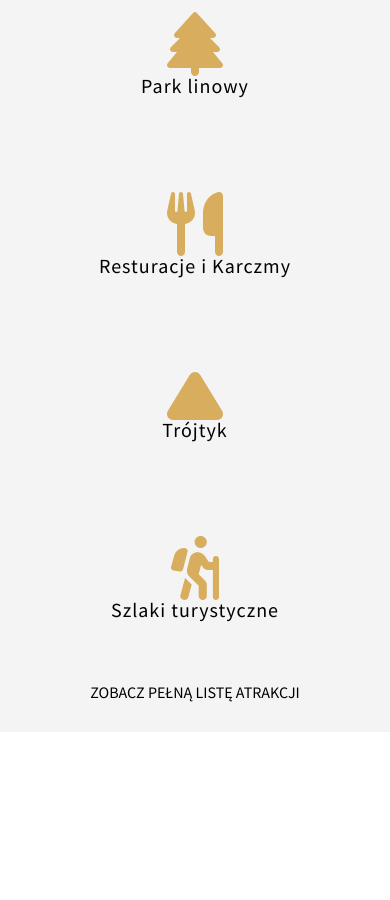
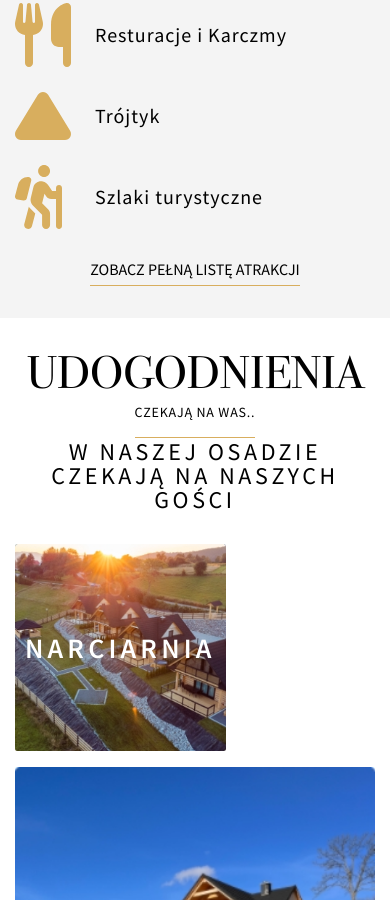
Before and after one commit to breaking16/relax-cz, a plain HTML site: page index.html in a window 390 px wide. Shown: the part 1772-2672 px from the top of the page. Before the commit the page ends 2504 px from the top, so only its background shows below. Drawn offline with Linux system fonts and the light colour scheme.

Commit message:
7half 2party

```diff
--- a/css/style.css
+++ b/css/style.css
@@ -263,6 +263,8 @@ body {
 .activities__header {}
 
 .activities__items {
+  max-width: 930px;
+  margin: 0px auto;
   align-self: stretch;
   display: flex;
   flex-wrap: wrap;
@@ -272,8 +274,8 @@ body {
 }
 
 .activities__item {
-  flex: 1 1 auto;
   text-align: center;
+  flex: 0 1 auto;
   display: flex;
   flex-direction: column;
   justify-content: space-between;
@@ -285,7 +287,9 @@ body {
   flex-grow: 1;
 }
 
-.item-activities__icon {}
+.item-activities__icon {
+  max-width: 100%;
+}
 
 .item-activities__icon:not(:last-child) {
   margin-bottom: 16px;
@@ -296,4 +300,130 @@ body {
   letter-spacing: 1px;
 }
 
-.activities__link {}
+.activities__link {
+  padding-bottom: 8px;
+  border-bottom: 1px solid rgb(216, 174, 94);
+}
+
+@media (any-hover: hover) {
+  .activities__link:hover {
+    border-bottom: 1px solid rgb(84, 70, 44);
+  }
+}
+
+@media (max-width: 991.98px) {
+  .activities__items {
+    column-gap: 80px;
+    row-gap: 50px;
+  }
+
+  .activities__container {
+    gap: 44px;
+  }
+}
+
+@media (max-width: 767.98px) {
+  .activities__items {
+    column-gap: 50px;
+    row-gap: 30px;
+  }
+
+  .activities__container {
+    gap: 32px;
+  }
+}
+
+@media (max-width: 479.98px) {
+  .activities__items {
+    justify-content: flex-start;
+    column-gap: 20px;
+    row-gap: 25px;
+  }
+
+  .activities__item {
+    text-align: left;
+    flex-direction: row;
+    align-items: center;
+    justify-content: flex-start;
+    column-gap: 20px;
+    flex: 1 1 100%;
+  }
+
+  .item-activities__image {
+    flex: 0 0 60px;
+  }
+
+  .item-activities__image:not(:last-child) {
+    margin-bottom: 0;
+  }
+}
+
+/*======================================================GALERY*/
+
+.amenities {}
+
+.amenities__container {}
+
+.amenities__header {}
+
+.amenities__header:hover {
+  margin-bottom: 64px;
+}
+
+.amenities__sections {}
+
+.amenities__sections:not(:last-child) {
+  margin-bottom: 74px;
+}
+
+.amenities__section {}
+
+.section-amenities {}
+
+.section-amenities__title {
+  text-align: center;
+  text-transform: uppercase;
+  letter-spacing: 3.6px;
+  font-size: 24px;
+}
+
+.section-amenities__title:not(:last-child) {
+  margin-bottom: 32px;
+}
+
+.section-amenities__items {
+  display: flex;
+  flex-wrap: wrap;
+  gap: 16px;
+  border-radius: 4%;
+}
+
+.section-amenities__item {}
+
+.section-amenities__link {
+  position: relative;
+  display: flex;
+  justify-content: center;
+  align-items: center;
+  padding: 10px;
+  aspect-ratio: 291 / 286;
+}
+
+.section-amenities__label {
+  position: relative;
+  z-index: 2;
+  color: rgb(255, 255, 255);
+  text-transform: uppercase;
+  font-weight: 600;
+  letter-spacing: 4.2px;
+  font-size: 28px;
+}
+
+.section-amenities__image {
+  position: absolute;
+  width: 100%;
+  height: 100%;
+  left: 0px;
+  top: 0px;
+  object-fit: cover;
+}
--- a/index.html
+++ b/index.html
@@ -123,6 +123,67 @@
           <a class="activities__link" href="#">ZOBACZ PEŁNĄ LISTĘ ATRAKCJI</a>
         </div>
       </section>
+      <section class="page__amenities amenities">
+        <div class="amenities__container">
+          <div class="amenities__header header-block">
+            <h2 class="header-block__title">UDOGODNIENIA</h2>
+            <div class="header-block__text">
+              <p>CZEKAJĄ NA WAS..</p>
+            </div>
+          </div>
+          <div class="amenities__sections">
+            <div class="amenities__section section-amenities">
+              <h3 class="section-amenities__title">W NASZEJ OSADZIE CZEKAJĄ NA NASZYCH GOŚCI</h3>
+              <div class="section-amenities__items">
+                <article class="section-amenities__item">
+                  <a class="section-amenities__link" href="#">
+                    <h4 class="section-amenities__label">NARCIARNIA</h4>
+                    <img class="section-amenities__image" src="img/amenities/01.jpeg" alt="Image">
+                  </a>
+                </article>
+                <article class="section-amenities__item">
+                  <a class="section-amenities__link" href="#">
+                    <h4 class="section-amenities__label">NARCIARNIPLAC ZABAW
+                      DLA DZIECIA</h4>
+                    <img class="section-amenities__image" src="img/amenities/02.jpeg" alt="Image">
+                  </a>
+                </article>
+                <article class="section-amenities__item">
+                  <a class="section-amenities__link" href="#">
+                    <h4 class="section-amenities__label">DUŻE TARASY
+                      Z WYPOSAŻENIEM</h4>
+                    <img class="section-amenities__image" src="img/amenities/03.jpeg" alt="Image">
+                  </a>
+                </article>
+                <article class="section-amenities__item">
+                  <a class="section-amenities__link" href="#">
+                    <h4 class="section-amenities__label">PRYWATNE BALIE
+                      OGRZEWANE
+                      DREWNEM</h4>
+                    <img class="section-amenities__image" src="img/amenities/04.jpeg" alt="Image">
+                  </a>
+                </article>
+                <article class="section-amenities__item">
+                  <a class="section-amenities__link" href="#">
+                    <h4 class="section-amenities__label">DUŻA WIATA
+                      Z PALENISKIEM</h4>
+                    <img class="section-amenities__image" src="img/amenities/05.jpeg" alt="Image">
+                  </a>
+                </article>
+                <article class="section-amenities__item">
+                  <a class="section-amenities__link" href="#">
+                    <h4 class="section-amenities__label">PRYWATNE
+                      GRILLE
+                      ORAZ DREWNO
+                      DO BALII</h4>
+                    <img class="section-amenities__image" src="img/amenities/06.jpeg" alt="Image">
+                  </a>
+                </article>
+              </div>
+            </div>
+          </div>
+        </div>
+      </section>
     </main>
     <footer class="footer">
 
```
Also changed, not shown: img/amenities/01.jpeg (added), img/amenities/02.jpeg (added), img/amenities/03.jpeg (added), img/amenities/04.jpeg (added), img/amenities/05.jpeg (added), img/amenities/06.jpeg (added).
